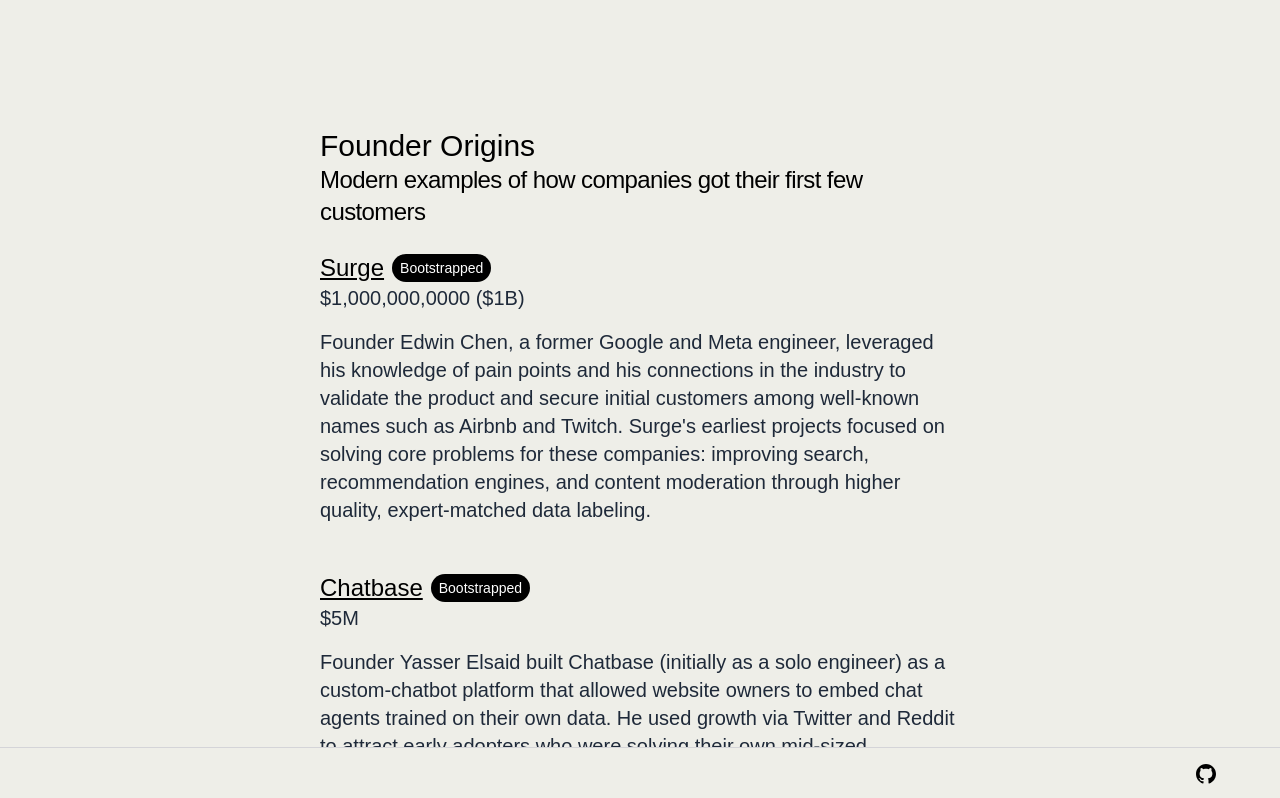
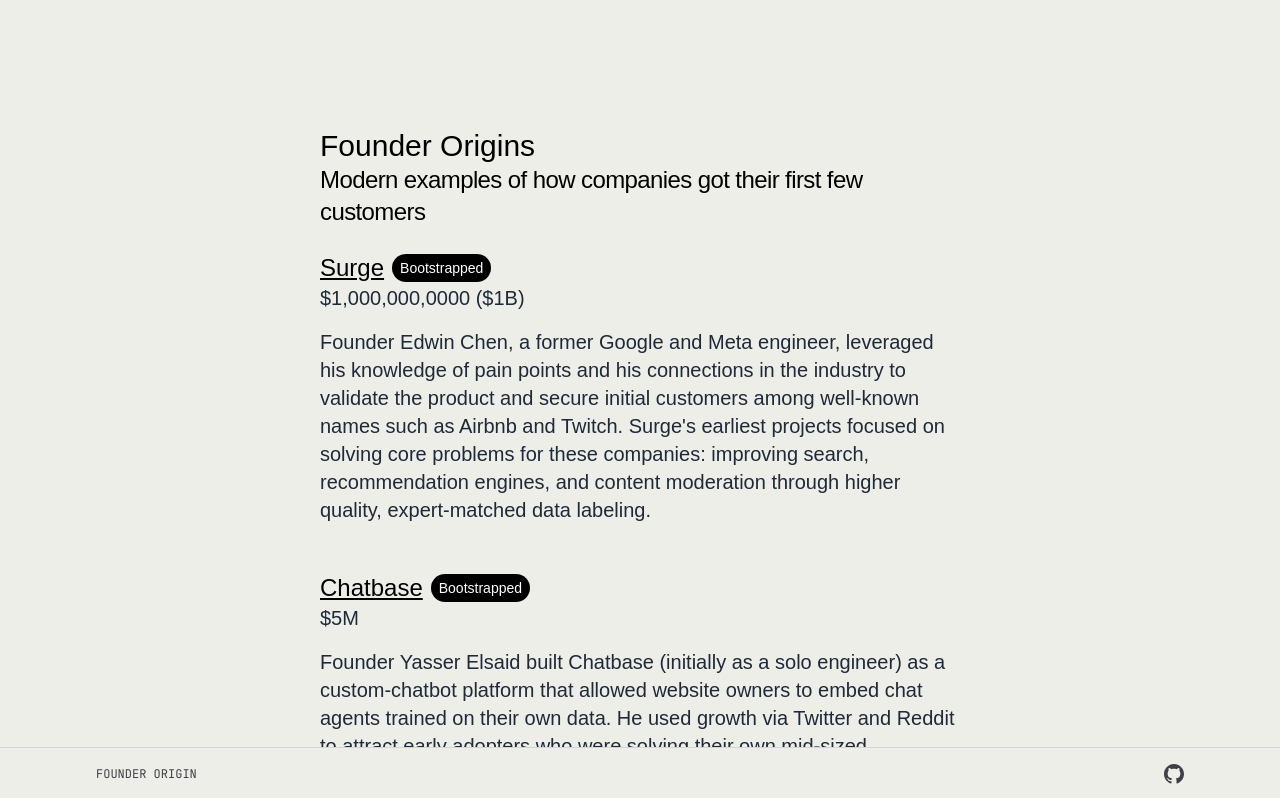
Before and after one commit to tkim90/founder-origin, a Next.js app: page / in a window 1280 px wide. Shown: the top 798 px of the page. Built offline with nearby package versions, Linux system fonts and the light colour scheme.

Commit message:
update footer

```diff
--- a/app/layout.tsx
+++ b/app/layout.tsx
@@ -24,7 +24,8 @@ export default function RootLayout({
       >
         {children}
         <footer className="fixed bottom-0 left-0 right-0 py-4 text-black text-center text-sm font-mono uppercase bg-[#EEEEE8] border-t border-zinc-300">
-          <div className="flex items-center justify-end px-16">
+          <div className="flex items-center justify-between px-24 text-xs text-zinc-700">
+            <span>Founder Origin</span>
             <a
               href="https://github.com/tkim90"
               target="_blank"
```
